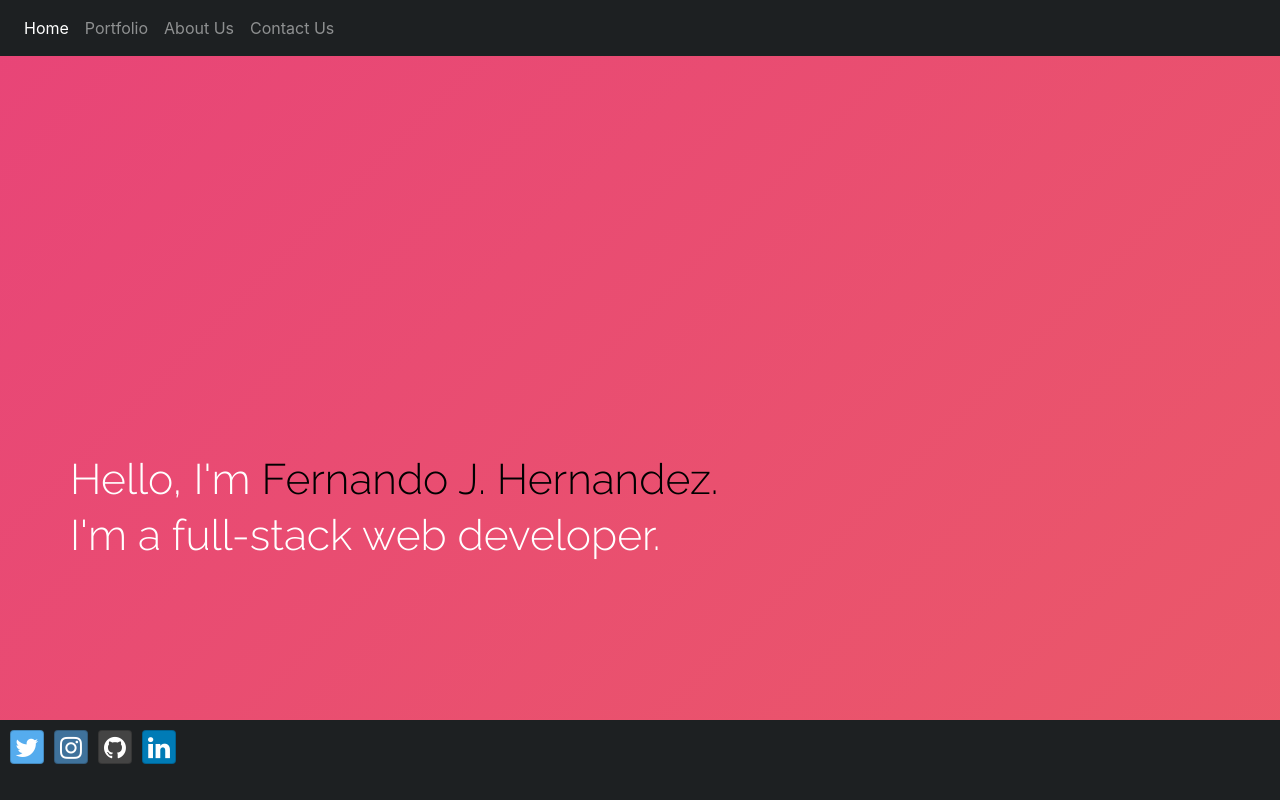
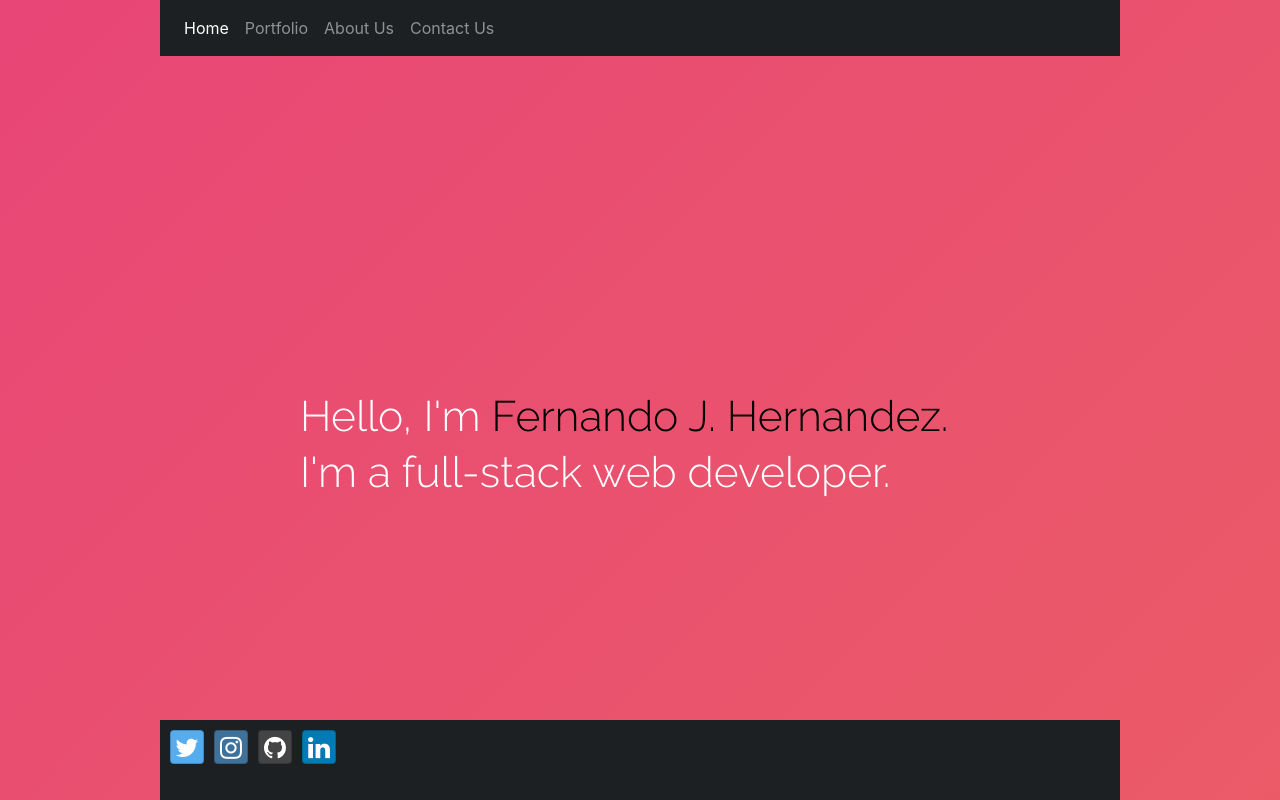
Before and after one commit to proudfer000/myPortfolio, a plain HTML site: page index.html in a window 1280 px wide. Drawn offline with nearby package versions, Linux system fonts and the light colour scheme.

Commit message:
centered the webpage

```diff
--- a/assets/index.css
+++ b/assets/index.css
@@ -2,6 +2,8 @@ body {
     background: linear-gradient(-45deg, #ee7752, #e73c7e, #23a6d5, #23d5ab);
     background-size: 1000% 1000%;
     animation: gradient 15s ease infinite;
+    max-width: 960px;
+    margin: 0 auto;
 }
 
     @keyframes gradient {
@@ -15,8 +17,9 @@ body {
         background-position: 0% 50%;
     }
 }
-    #centered {
-        margin-top: 35%;
+        #centered {
+            margin-top: 35%;
+
     }
         h1 {
             color:white;
@@ -35,13 +38,12 @@ body {
 
     #footer {
         position: fixed;
-        left: 0;
         bottom: 0;
-        width: 100%;
         height: 10%;
         background-color: #1d2022;
         color: white;
         text-align: center;
+        max-width: 960px;
  }
         .btn {
             margin-top: 10px;
@@ -49,3 +51,10 @@ body {
             margin-bottom: 10px;
 
         }
+
+    @media screen and (min-width: 981px) {
+        #centered {
+            margin-left: 140px;
+            }
+
+        }
--- a/index.html
+++ b/index.html
@@ -35,7 +35,7 @@
 
     <section class="container">
     <div class="row">
-      <div class="col-lg-12" id="centered">
+      <div class="col align-self-center justify-content-center" id="centered">
         <div class="row">
           <h1>
             Hello, I'm<span Class="color-myname"> Fernando J. Hernandez.</span>
@@ -50,8 +50,8 @@
 
     </section>
 
-    <footer id="footer" class="container-fluid">
-      <div class="row" id="align-right">
+    <footer id="footer" class="container">
+      <div class="row">
 
         <div>
           <a class="btn btn-social-icon btn-twitter" href="https://twitter.com/proudfer000" target="blank">
```
